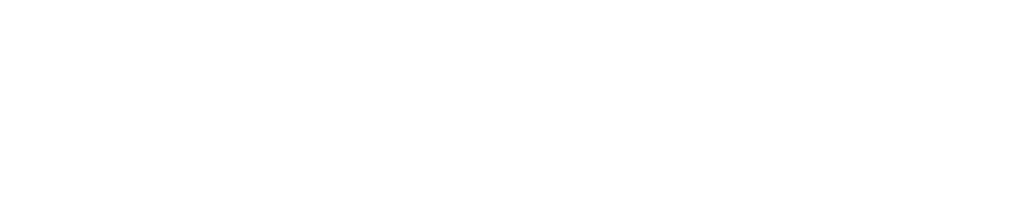
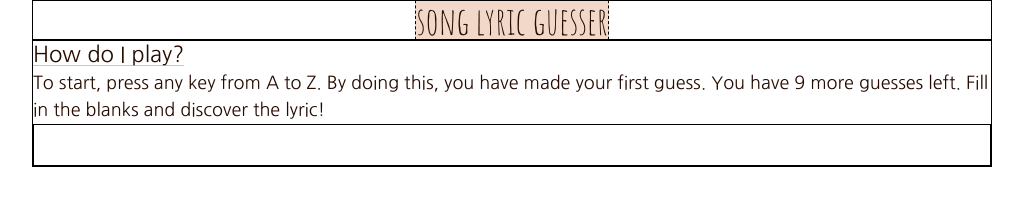
Before and after one commit to hoomanfor/song-lyric-guesser, a plain HTML site: page index.html in a window 1280 px wide. Shown: the whole page, without its empty margins (128-1151 px from the left). Drawn offline with Linux system fonts and the light colour scheme.

Commit message:
started frontend header and main

```diff
--- a/assets/css/style.css
+++ b/assets/css/style.css
@@ -0,0 +1,66 @@
+* {
+    box-sizing: border-box;
+}
+
+body {
+    font-family: 'Nanum Gothic', sans-serif;
+    color: #260B01;
+    font-size: 18px;
+}
+
+header {
+    width: 960px;
+    margin: 0 auto;
+    border: 1px solid black;
+    text-align: center;
+    overflow: hidden;
+}
+
+h1 {
+    border: 1px dashed black;
+    font-family: 'Amatic SC', cursive;
+    background-color: #F2D8C9;
+    display: inline;
+    font-size: 38px;
+}
+
+h2 {
+    font-size: 22px;
+    border-bottom: 1px solid #D9BEB4;
+    display: inline;
+}
+
+main {
+    width: 960px;
+    margin: 0 auto;
+    border: 1px solid black;
+    line-height: 150%;
+    overflow: hidden;
+}
+
+.dom-lyric {
+    text-align: center;
+    padding: 20px 0;
+    border: 1px solid black;
+}
+
+/* Color Theme Swatches in Hex */
+.Wilderness-1-hex { color: #F2D8C9; }
+.Wilderness-2-hex { color: #260B01; }
+.Wilderness-3-hex { color: #73564C; }
+.Wilderness-4-hex { color: #BF9484; }
+.Wilderness-5-hex { color: #D9BEB4; }
+
+/* Color Theme Swatches in RGBA */
+.Wilderness-1-rgba { color: rgba(242, 216, 201, 1); }
+.Wilderness-2-rgba { color: rgba(38, 10, 0, 1); }
+.Wilderness-3-rgba { color: rgba(114, 86, 75, 1); }
+.Wilderness-4-rgba { color: rgba(191, 147, 131, 1); }
+.Wilderness-5-rgba { color: rgba(216, 189, 179, 1); }
+
+/* Color Theme Swatches in HSLA */
+.Wilderness-1-hsla { color: hsla(22, 61, 86, 1); }
+.Wilderness-2-hsla { color: hsla(16, 96, 7, 1); }
+.Wilderness-3-hsla { color: hsla(16, 20, 37, 1); }
+.Wilderness-4-hsla { color: hsla(16, 31, 63, 1); }
+.Wilderness-5-hsla { color: hsla(16, 32, 77, 1); }
--- a/assets/javascript/game.js
+++ b/assets/javascript/game.js
@@ -12,7 +12,7 @@ var incorrectLetters = [];
 var incorrect;
 var numCorrect = 0;
 
-var domPlaceholder = document.querySelector("#placeholder");
+var domLyric = document.querySelector("#lyric");
 
 function newGame() {
     correctLyric = lyrics[Math.floor(Math.random() * lyrics.length)];
@@ -55,6 +55,7 @@ document.addEventListener("keyup", function() {
                 newGame();
                 setHyphens();
             }
+            domLyric.innerHTML = correctLetters;
             console.log("correctLetters Array: " + correctLetters);
             console.log("incorrect variable: " + incorrect);
             console.log("incorrectLetters Array: " + incorrectLetters);
--- a/index.html
+++ b/index.html
@@ -10,10 +10,26 @@
         <link rel="stylesheet" type="text/css" href="assets/css/reset.css">
         <!-- Custom CSS -->
         <link rel="stylesheet" type="text/css" href="assets/css/style.css">
+        <!-- Google Fonts -->
+        <link href="https://fonts.googleapis.com/css?family=Amatic+SC|Nanum+Gothic&display=swap" rel="stylesheet">
     </head>
     <body>
 
-        <span id="placeholder"></span>
+        <!-- Header -->
+        <header>
+            <h1>song lyric guesser</h1>
+        </header>
+        <!-- Main -->
+        <main>
+            <section>
+                <h2>How do I play?</h2>
+                <p>To start, press any key from A to Z. By doing this, you have made your first guess. You have 9 more guesses left. Fill in the blanks and discover the lyric!</p>
+            </section>
+            <section>
+                <p id="lyric" class="dom-lyric"></p>
+            </section>
+        </main>
+
 
         <script type="application/javascript" src="assets/javascript/game.js"></script>
     </body>
```
